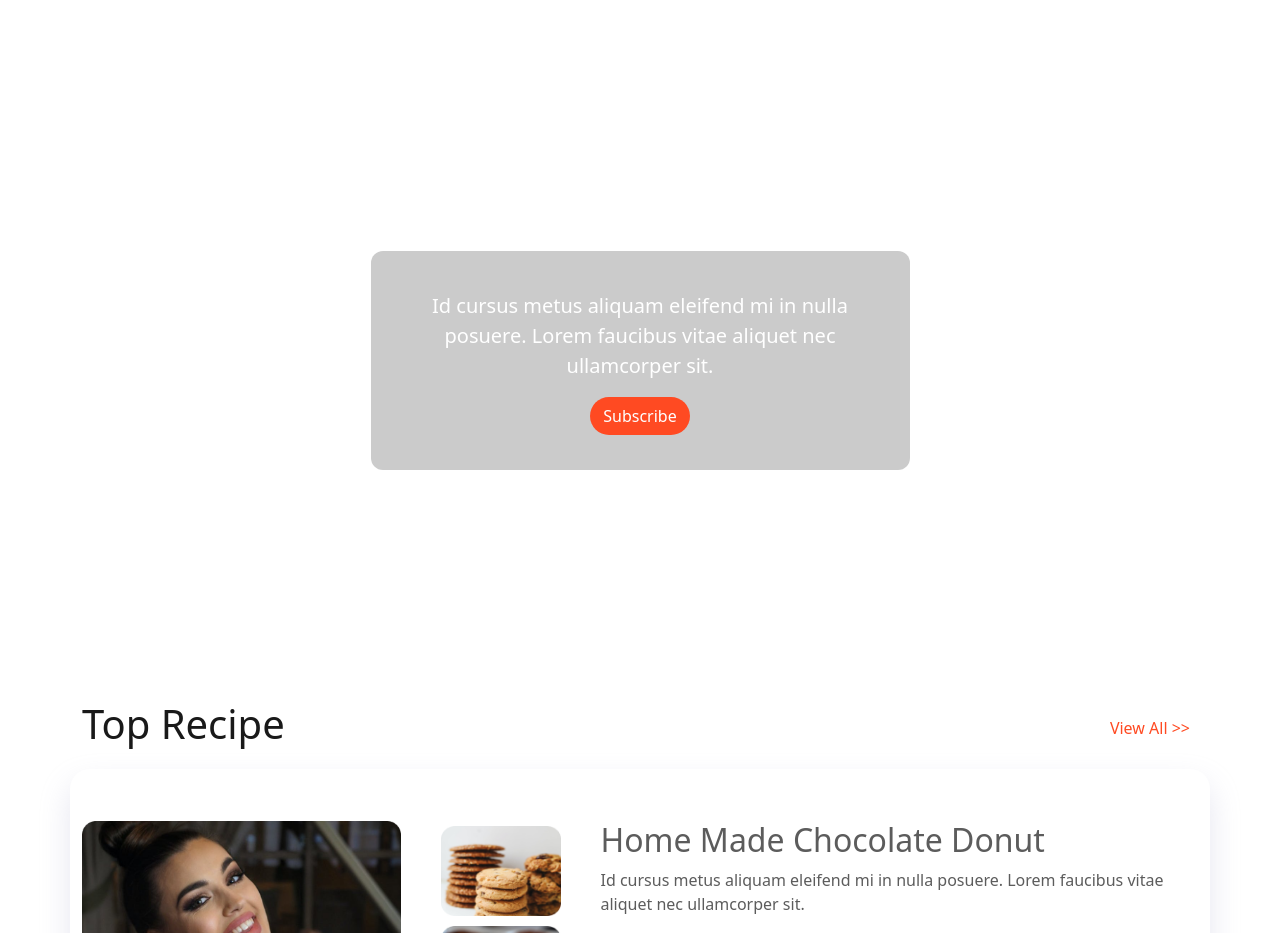
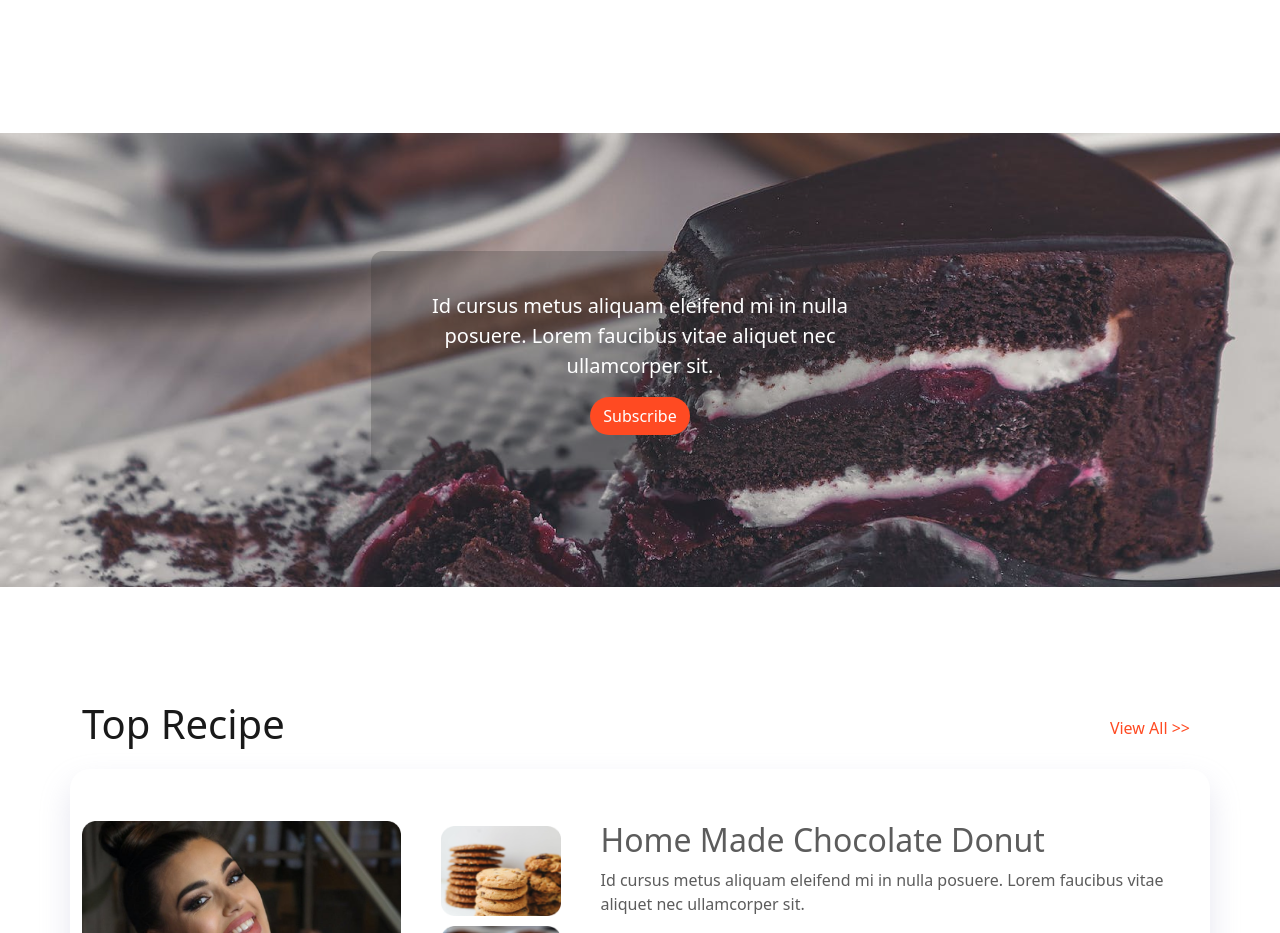
Before and after one commit to amadeus1500/ramenKu, a plain HTML site: page index.html in a window 1280 px wide. Shown: the part 1260-2193 px from the top of the page. Drawn offline with nearby package versions, Linux system fonts and the light colour scheme; the site is published under a folder, as on GitHub Pages, so addresses that start at the root find nothing.

Commit message:
Update ramen.css

```diff
--- a/css/ramen.css
+++ b/css/ramen.css
@@ -138,7 +138,7 @@ font-size: 12px;
     margin-left: auto;
 }
 .cake{
-    background-image: url("/ramenimgs/Rectangle\ 15.png");
+    background-image: url("../ramenimgs/Rectangle\ 15.png");
     height: 454px;
     margin-top: 200px;
 }
```
